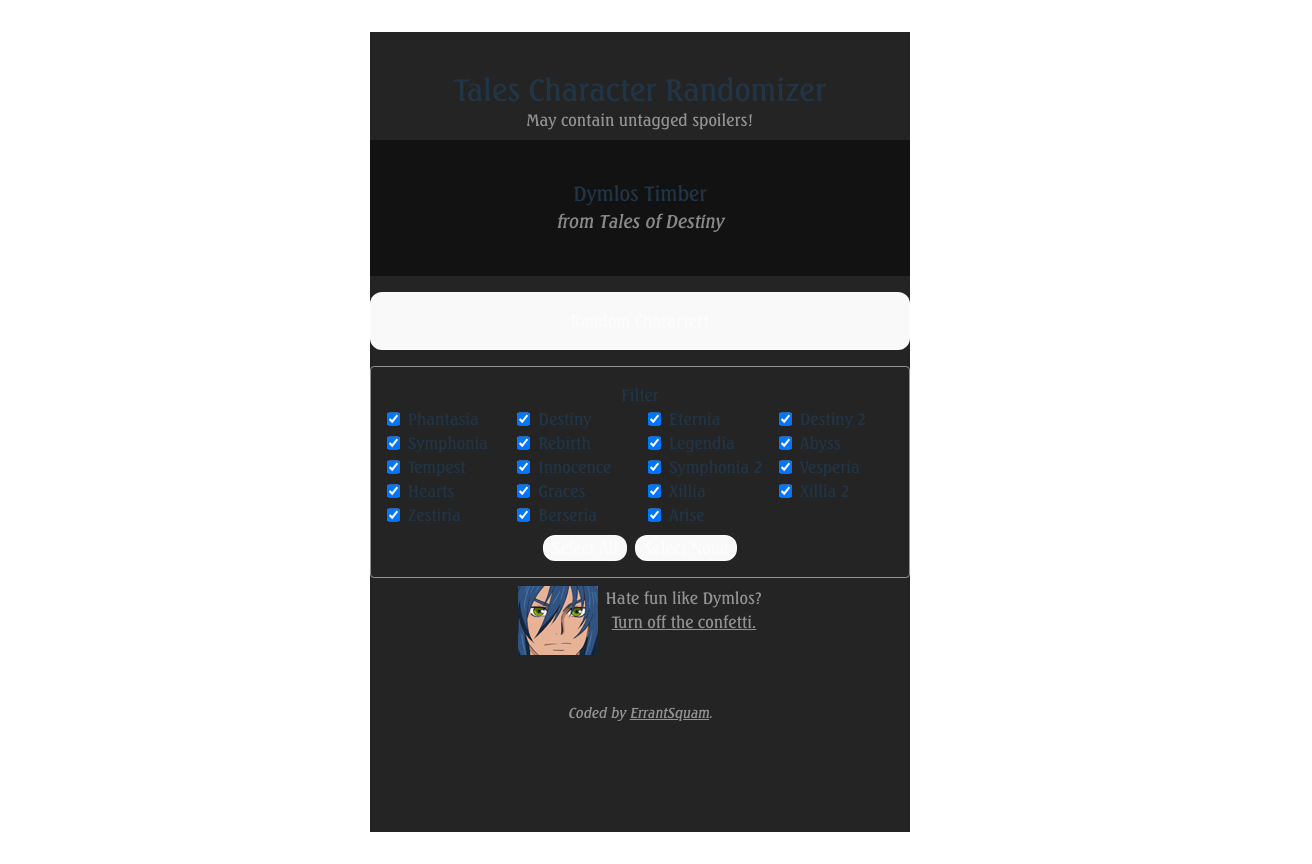
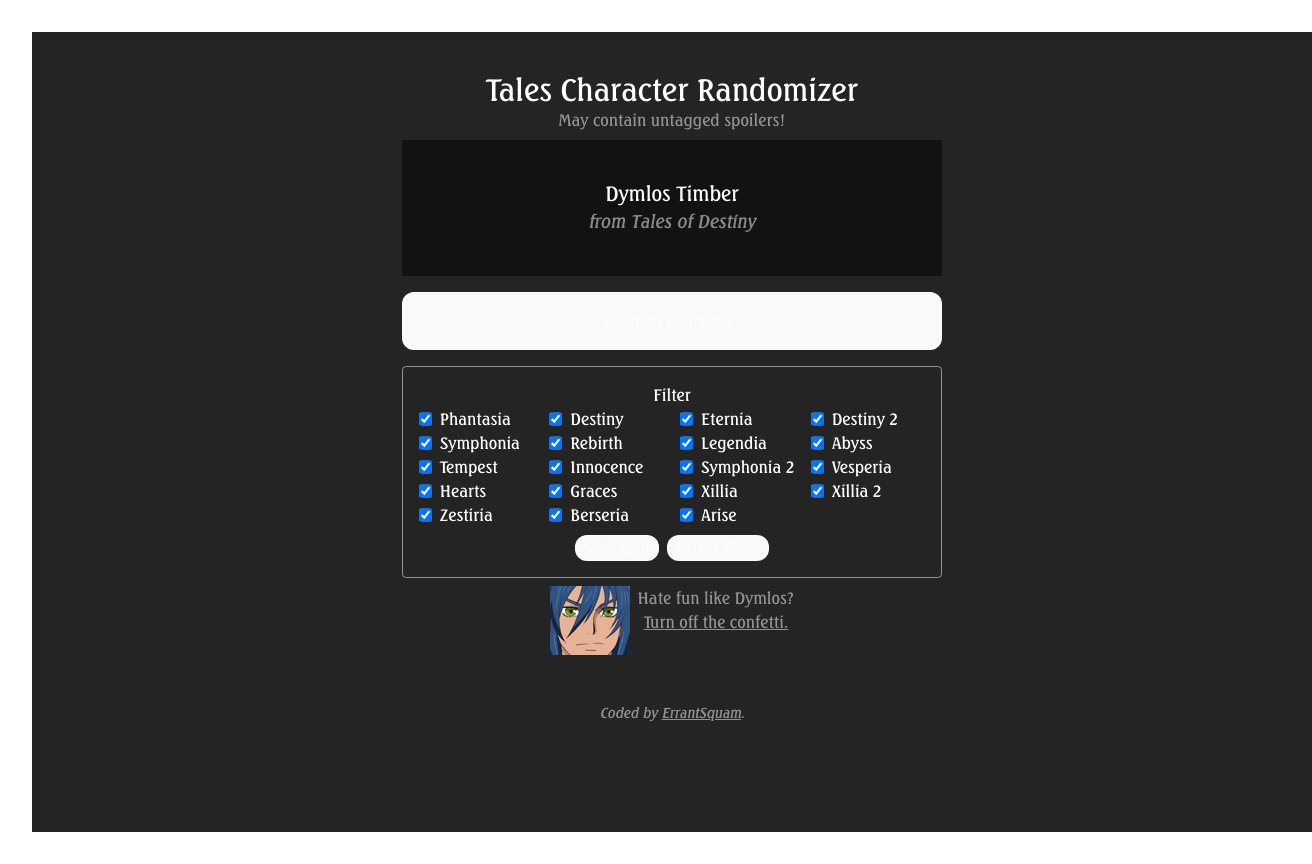
Before and after one commit to errantSquam/tales-randomizer, a React (Vite) app: page / in a window 1280 px wide. Shown: the whole page, 1312 px wide, since content can reach past the window. Built offline with nearby package versions, Linux system fonts and the light colour scheme.

Commit message:
hardcoded dark mode fix

```diff
--- a/src/App.tsx
+++ b/src/App.tsx
@@ -31,6 +31,7 @@
   }
 
   return (
+    <div className="min-h-screen min-w-screen text-white" style={{ backgroundColor: "#242424" }}>
       <div className="flex flex-col h-screen py-10 justify-start items-center gap-y-2"
         style={{ backgroundColor: "#242424" }}>
 
@@ -119,6 +120,7 @@
 
         <div className="text-sm text-white/50 mt-10 italic">Coded by <a href="https://heckingsne.cc" className="underline">ErrantSquam</a>.</div>
 
+      </div>
     </div>
   )
 }
--- a/src/index.css
+++ b/src/index.css
@@ -21,7 +21,7 @@
   font-weight: 400;
 
   color: rgba(255, 255, 255, 0.87);
-  background-color: #242424;
+  background-color: white;
 
   font-synthesis: none;
   text-rendering: optimizeLegibility;
```
Lines whose indentation alone changed are shown as unchanged.
